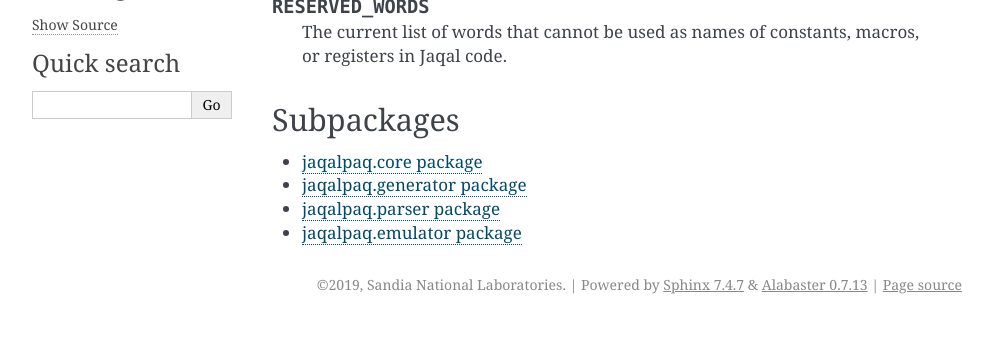
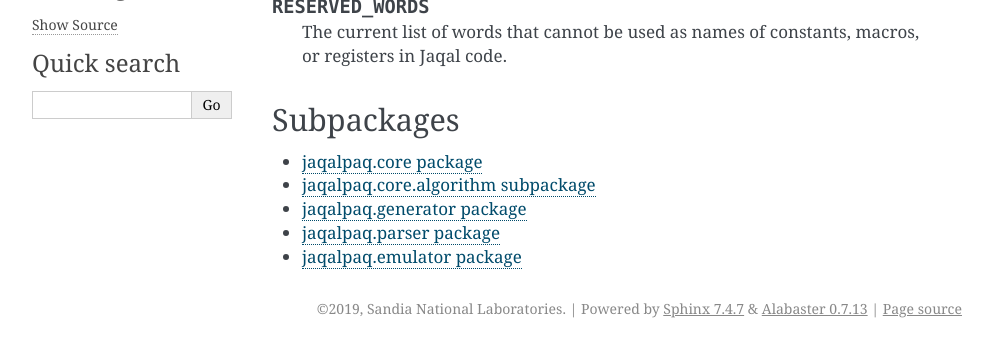
Before and after one commit to haikusw/jaqalpaq, a Sphinx documentation site: the page built from doc/jaqalpaq.rst, in a window 1280 px wide, cut to the strip 200-557 px from the top of the page. Shown: the whole strip, without its empty margins (148-1141 px from the left). Built offline with Sphinx 7.4.7, drawn with Linux system fonts in a browser that asks for light colours.

Commit message:
Add algorithm subpackage to docs.

```diff
--- a/doc/jaqalpaq.core.rst
+++ b/doc/jaqalpaq.core.rst
@@ -4,3 +4,11 @@
 .. automodule:: jaqalpaq.core
    :undoc-members:
    :members:
+
+
+jaqalpaq.core.algorithm subpackage
+==================================
+
+.. automodule:: jaqalpaq.core.algorithm
+   :undoc-members:
+   :members:
```
